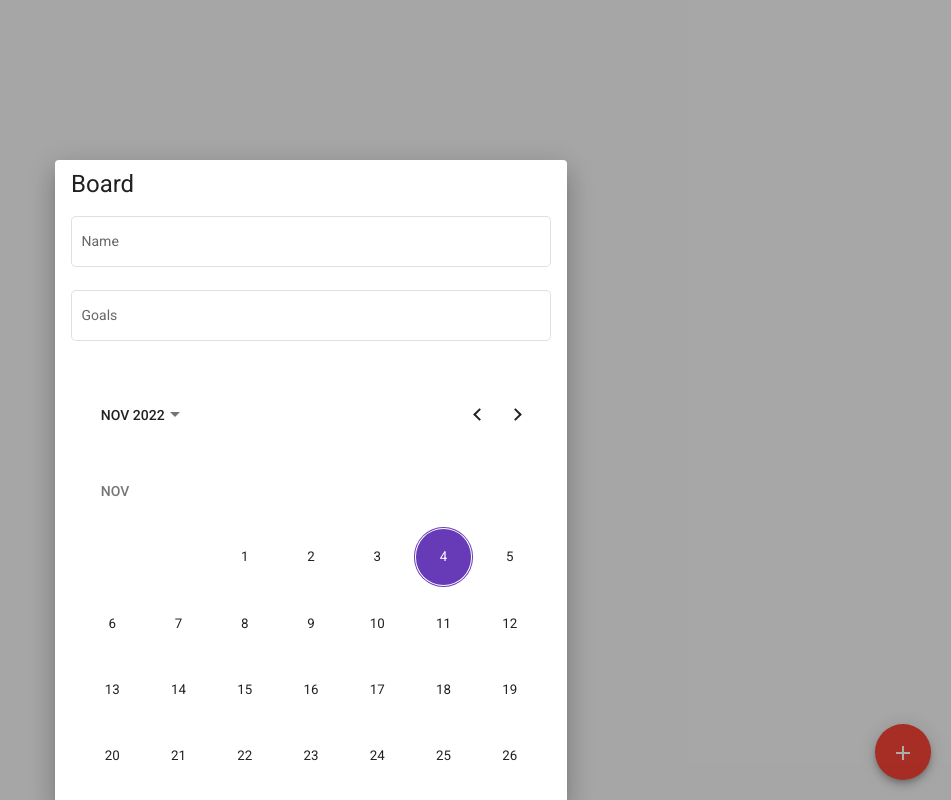
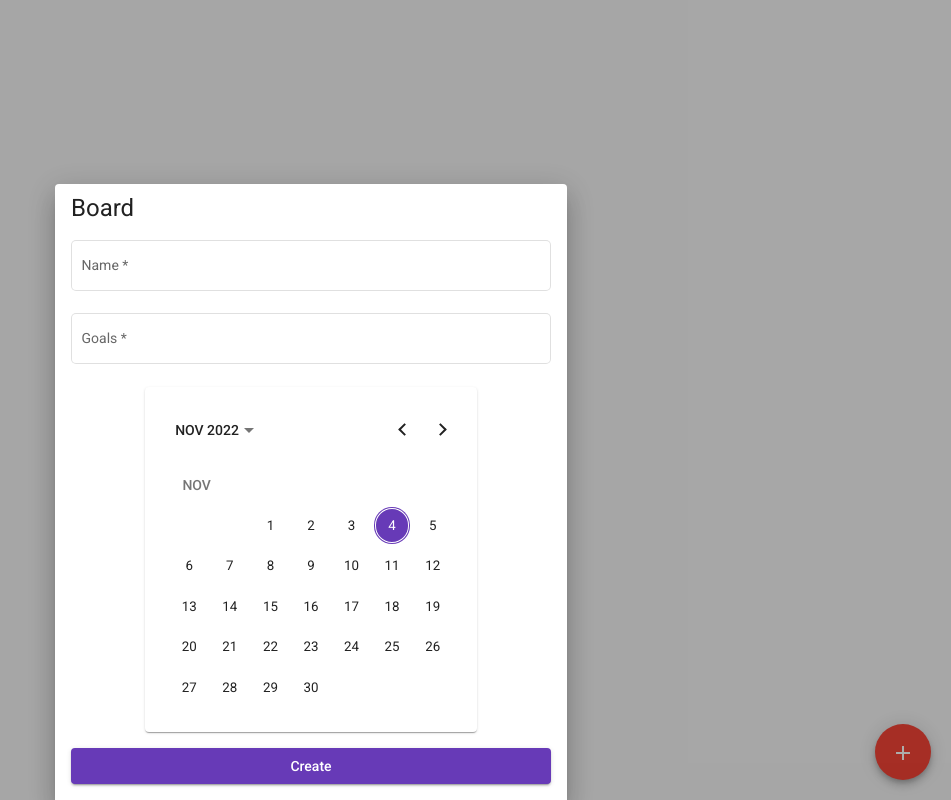
Before and after one commit to JordiiVidal/habitime, an Angular app: page /boards in a window 1280 px wide. Both pictures are taken after a click on the button "add". Shown: the whole page, without its empty margins (329-1280 px from the left). Built offline with nearby package versions, Linux system fonts and the light colour scheme.

Commit message:
form board

```diff
--- a/src/app/board/board-form/board-form.component.html
+++ /dev/null
@@ -1,20 +0,0 @@
-<div>
-    <form [formGroup]="boardForm" (ngSubmit)="onSubmit()">
-        <h1>Board</h1>
-        <mat-form-field appearance="outline">
-            <mat-label>Name</mat-label>
-            <input matInput type="text" placeholder="Name" formControlName="name">
-        </mat-form-field>
-        <mat-form-field appearance="outline">
-            <mat-label>Goals</mat-label>
-            <mat-chip-list #chipList aria-label="Goals" multiple formControlName="goals">
-                <mat-chip *ngFor="let goal of form.goals.value" [selected]="goal" [value]="goal" (removed)="removeGoal(goal)">
-                    {{goal}}
-                </mat-chip>
-                <input placeholder="New goal" [matChipInputFor]="chipList" (matChipInputTokenEnd)="addGoalsFromInput($event)">
-            </mat-chip-list>
-        </mat-form-field>
-        <mat-calendar [selected]="form.dateRange.value" (selectedChange)="_onSelectedChange($event)"></mat-calendar>
-        <button mat-raised-button color="primary" type="submit">Create</button>
-    </form>
-</div>
--- /dev/null
+++ b/src/app/boards/board.model.ts
@@ -0,0 +1,11 @@
+import { DateRange } from "@angular/material/datepicker";
+
+export class Board {
+    name: string;
+    goals: string[];
+    dateRange: DateRange<Date>;
+
+    public constructor(init?: Partial<Board>) {
+        Object.assign(this, init);
+    }
+}
--- /dev/null
+++ b/src/app/boards/boards-form/boards-form.component.html
@@ -0,0 +1,23 @@
+<form [formGroup]="boardForm" (ngSubmit)="onSubmit()">
+    <h1>Board</h1>
+    <mat-form-field appearance="outline">
+        <mat-label>Name</mat-label>
+        <input matInput type="text" placeholder="Name" formControlName="name" [ngClass]="{'in-valid': name.valid}">
+    </mat-form-field>
+    <mat-form-field appearance="outline">
+        <mat-label>Goals</mat-label>
+        <mat-chip-list #chipList aria-label="Goals" multiple formControlName="goals">
+            <mat-chip *ngFor="let goal of goals.value" [selected]="goal" [value]="goal" (removed)="removeGoal(goal)">
+                {{goal}}
+                <button matChipRemove>
+                    <mat-icon>cancel</mat-icon>
+                  </button>
+            </mat-chip>
+            <input placeholder="New goal" [matChipInputFor]="chipList" (matChipInputTokenEnd)="addGoalsFromInput($event)" [ngClass]="{'in-valid': goals.valid}">
+        </mat-chip-list>
+    </mat-form-field>
+    <mat-card class="inline-calendar-card" [ngClass]="{'in-valid': dateRange.valid}">
+        <mat-calendar [selected]="dateRange.value" (selectedChange)="_onSelectedChange($event)"></mat-calendar>
+    </mat-card>
+    <button mat-raised-button color="primary" class="btn-submit" type="submit">Create</button>
+</form>
--- a/src/app/board/board-form/board-form.component.ts
+++ b/src/app/boards/boards-form/boards-form.component.ts
@@ -1,11 +1,16 @@
 import { Component, OnInit } from '@angular/core';
 import { CommonModule } from '@angular/common';
-import { FormBuilder, FormControl, FormGroup, FormsModule, ReactiveFormsModule } from '@angular/forms';
+import { FormBuilder, FormControl, FormGroup, FormsModule, ReactiveFormsModule, Validators } from '@angular/forms';
 import { MatFormFieldModule } from '@angular/material/form-field';
 import { MatInputModule } from '@angular/material/input';
 import { MatButtonModule } from '@angular/material/button';
 import { DateRange, DefaultMatCalendarRangeStrategy, MatDatepickerModule, MAT_DATE_RANGE_SELECTION_STRATEGY } from '@angular/material/datepicker';
 import { MatChipInputEvent, MatChipsModule } from '@angular/material/chips';
+import { MatCardModule } from '@angular/material/card';
+import { BoardsService } from '../boards.service';
+import { Board } from '../board.model';
+import { MatIconModule } from '@angular/material/icon';
+import { MatBottomSheetRef } from '@angular/material/bottom-sheet';
 
 interface BoardForm extends FormGroup<{
   name: FormControl<string>;
@@ -24,12 +29,17 @@ interface BoardForm extends FormGroup<{
     MatButtonModule,
     MatFormFieldModule,
     MatInputModule,
-    MatChipsModule
+    MatChipsModule,
+    MatCardModule,
+    MatIconModule,
   ],
-  templateUrl: './board-form.component.html',
+  templateUrl: './boards-form.component.html',
   styles: [
     '.mat-form-field{display: block}',
-    '::ng-deep .mat-calendar-table-header{display: none;}'
+    '::ng-deep .mat-calendar-table-header{display: none;}',
+    '::ng-deep .mat-calendar-header{padding: 0!important;}',
+    '.inline-calendar-card{width: 300px; margin: auto;padding-top: 8px;}',
+    '.btn-submit{margin: 16px 0px 8px 0; width: 100%;}'
   ],
   providers: [
     {
@@ -38,23 +48,30 @@ interface BoardForm extends FormGroup<{
     },
   ],
 })
-export class BoardFormComponent implements OnInit {
+export class BoardsFormComponent implements OnInit {
 
   boardForm: BoardForm;
 
-  constructor(private fb: FormBuilder) { }
+  constructor(
+    private fb: FormBuilder,
+    private _boardService: BoardsService,
+    private _bottomSheetRef: MatBottomSheetRef<BoardsFormComponent>
+  ) { }
 
   ngOnInit(): void {
     let initDateRange = new DateRange(new Date(), null);
     this.boardForm = this.fb.group({
-      name: this.fb.control<string>('', { nonNullable: true }),
-      goals: this.fb.control<string[]>([], { nonNullable: true }),
-      dateRange: this.fb.control<DateRange<Date>>(initDateRange, { nonNullable: true }),
+      name: this.fb.control<string>('', { nonNullable: true, validators: [Validators.required] }),
+      goals: this.fb.control<string[]>([], { nonNullable: true, validators: [Validators.required, Validators.minLength(3)] }),
+      dateRange: this.fb.control<DateRange<Date>>(initDateRange, { nonNullable: true, validators: [Validators.required] }),
     });
   }
 
   onSubmit() {
-
+    if (this.boardForm.status != 'VALID') return;
+    let board = new Board(this.boardForm.value);
+    this._boardService.addBoard(board);
+    this._bottomSheetRef.dismiss();
   }
 
   _onSelectedChange(date: Date): void {
@@ -81,22 +98,35 @@ export class BoardFormComponent implements OnInit {
   addGoalsFromInput(event: MatChipInputEvent) {
     if (event.value) {
       let goal = event.value;
-      let goals = this.boardForm.controls.goals.value;
-      if (!goals.includes(goal) && goals.length < 3) {
-        goals.push(goal);
-        this.boardForm.controls.goals.setValue(goals);
-        this.boardForm.updateValueAndValidity();
-      }
+      let goals = this.goals.value ?? [];
+      if (!goals.includes(goal) && goals.length < 3) goals.push(goal);
+      this.boardForm.controls.goals.setValue(goals);
       event.chipInput!.clear();
     }
   }
 
   removeGoal(goal: string) {
-    //this.keywords.delete(keyword);
+    let goals = this.goals.value ?? [];
+    if (goals && goals.includes(goal)) {
+      this.boardForm.controls.goals.setValue(goals.filter((g) => g != goal));
+    }
   }
 
   get form() {
     return this.boardForm.controls;
   }
 
+  get name() {
+    return this.boardForm.controls.name;
+  }
+
+  get goals() {
+    return this.boardForm.controls.goals;
+  }
+
+  get dateRange() {
+    return this.boardForm.controls.dateRange;
+  }
+
+
 }
--- a/src/app/boards/boards-list-button/boards-list-button.component.ts
+++ b/src/app/boards/boards-list-button/boards-list-button.component.ts
@@ -3,7 +3,7 @@ import { CommonModule } from '@angular/common';
 import { MatIconModule } from '@angular/material/icon';
 import { MatButtonModule } from '@angular/material/button';
 import { MatBottomSheet } from '@angular/material/bottom-sheet';
-import { BoardFormComponent } from '../../board/board-form/board-form.component';
+import { BoardsFormComponent } from '../boards-form/boards-form.component';
 
 @Component({
   selector: 'app-boards-list-button',
@@ -26,6 +26,6 @@ export class BoardsListButtonComponent implements OnInit {
   }
 
   onClick() {
-    this._bottomSheet.open(BoardFormComponent);
+    this._bottomSheet.open(BoardsFormComponent);
   }
 }
--- a/src/app/boards/boards-list/boards-list.component.ts
+++ b/src/app/boards/boards-list/boards-list.component.ts
@@ -1,21 +1,27 @@
 import { Component, OnInit } from '@angular/core';
 import { CommonModule } from '@angular/common';
 import { BoardsListButtonComponent } from '../boards-list-button/boards-list-button.component';
+import { BoardsService } from '../boards.service';
+import { Board } from '../board.model';
 
 @Component({
   selector: 'app-boards-list',
   standalone: true,
   imports: [CommonModule, BoardsListButtonComponent],
   template: `
-    <div></div>
+    <div>
+      <div *ngFor="let board of boards">{{board.name}}</div>
+    </div>
     <app-boards-list-button></app-boards-list-button>
   `,
 })
 export class BoardsListComponent implements OnInit {
 
-  constructor() { }
+  boards: Board[];
+  constructor(private boardsService: BoardsService) { }
 
   ngOnInit(): void {
+    this.boardsService.boards$.subscribe((b) => this.boards = b);
   }
 
 }
--- a/src/app/boards/boards.service.ts
+++ b/src/app/boards/boards.service.ts
@@ -1,23 +1,13 @@
 import { Injectable } from '@angular/core';
 import { BehaviorSubject, Observable } from 'rxjs';
-import { Habit } from 'src/app/models/habit.model';
-
-
-export interface Board {
-  name: string;
-  habits: Habit[];
-  motivations: string[];
-  status: string;
-  startDate: string;
-  endDate: string;
-}
+import { Board } from './board.model';
 
 @Injectable({
   providedIn: 'root'
 })
 export class BoardsService {
 
-  boards$ = new Observable();
+  boards$ = new Observable<Board[]>();
   private _boardsBS = new BehaviorSubject<Board[]>([]);
   constructor() {
     this.boards$ = this._boardsBS.asObservable();
```
Also changed, not shown: 1 other file (tests, documents, lock files or other folders).
